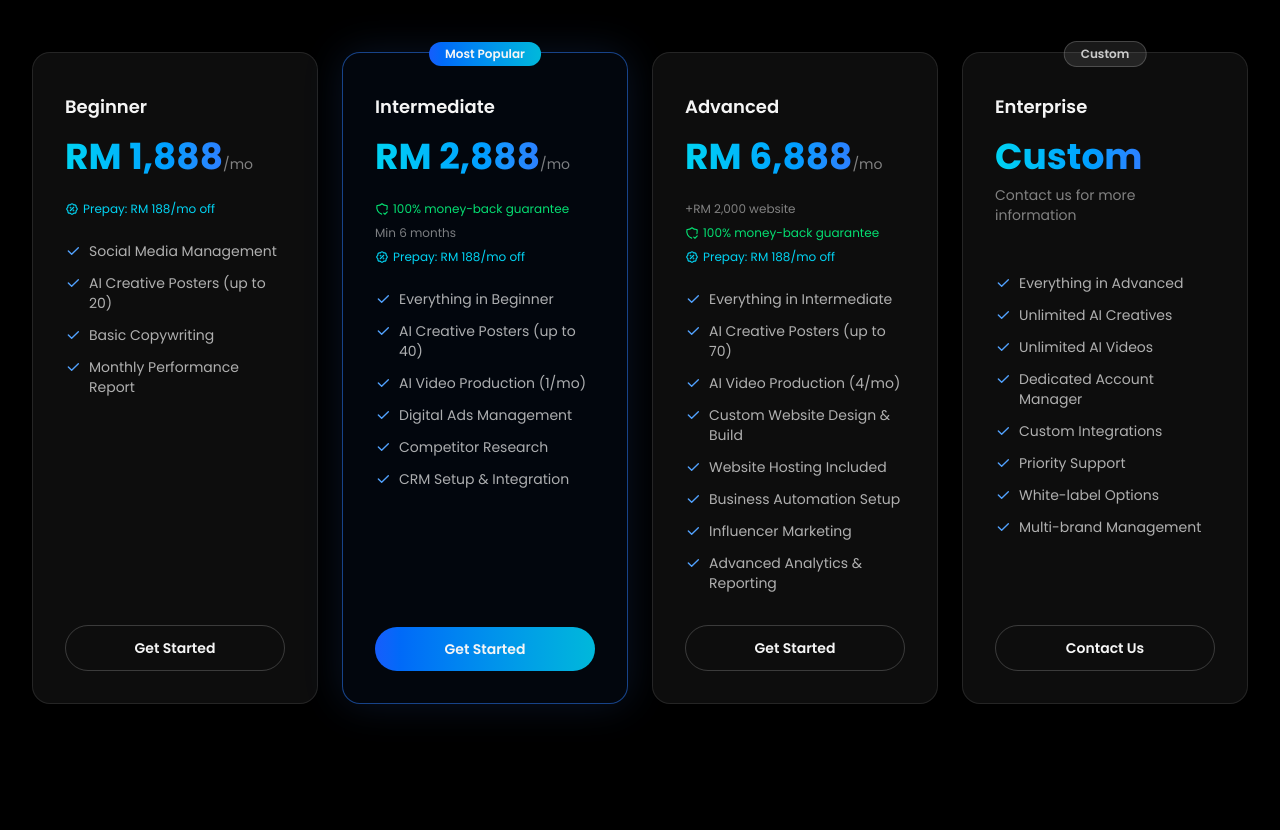
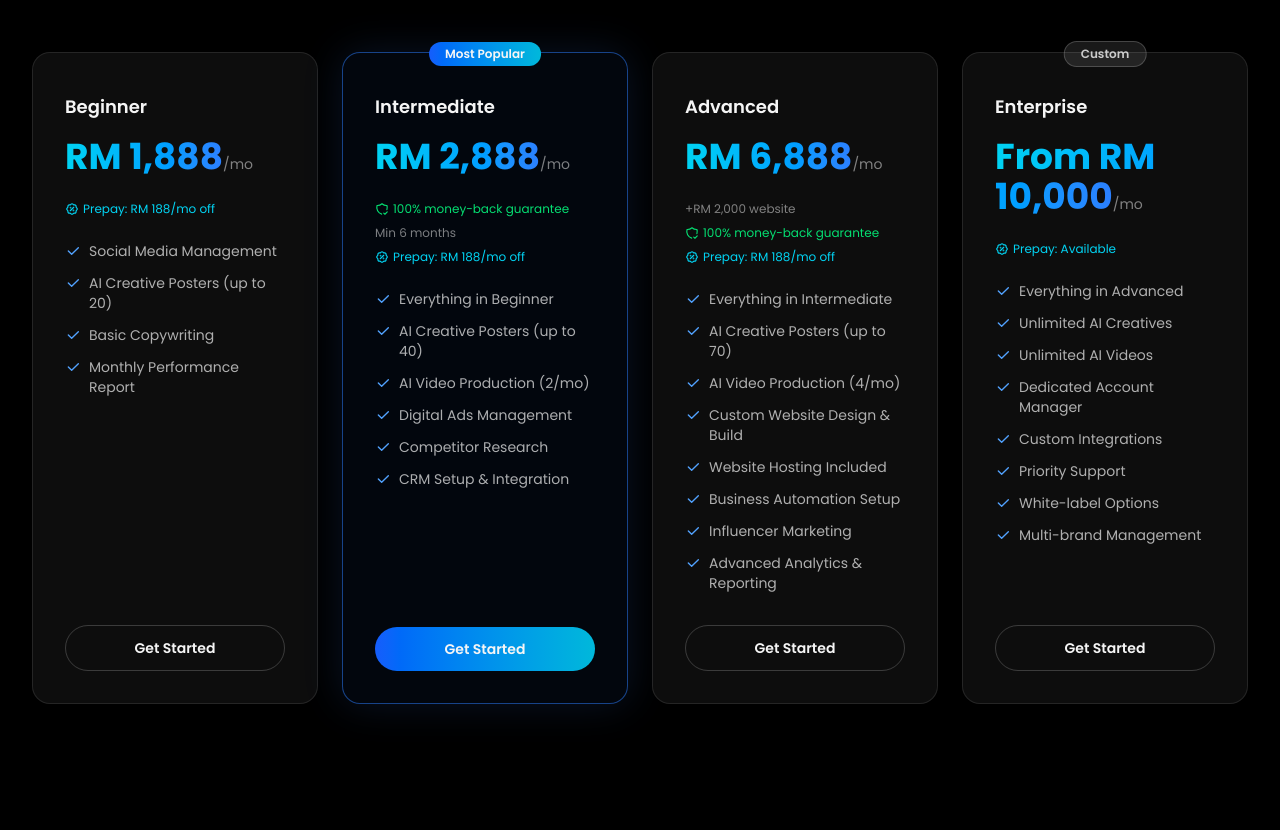
Before and after one commit to NotJohn04/Agenz-Website, a Next.js app: page /pricing in a window 1280 px wide. Shown: the part 620-1450 px from the top of the page. Built offline with nearby package versions, Linux system fonts and the light colour scheme.

Commit message:
Revert "pricing change"
This reverts commit 7562aae687db9a67079ce84f9c79bbab0bdd5be7.

```diff
--- a/components/Pricing.tsx
+++ b/components/Pricing.tsx
@@ -51,7 +51,7 @@ const tiers = [
     features: [
       "Everything in Beginner",
       "AI Creative Posters (up to 40)",
-      "AI Video Production (1/mo)",
+      "AI Video Production (2/mo)",
       "Digital Ads Management",
       "Competitor Research",
       "CRM Setup & Integration",
@@ -81,13 +81,13 @@ const tiers = [
   },
   {
     name: "Enterprise",
-    price: "Custom",
-    period: "",
+    price: "From RM 10,000",
+    period: "/mo",
     badge: "Custom",
     oneTime: null,
     guarantee: false,
     contract: null,
-    discount: null,
+    discount: "Available",
     features: [
       "Everything in Advanced",
       "Unlimited AI Creatives",
@@ -99,7 +99,6 @@ const tiers = [
       "Multi-brand Management",
     ],
     highlighted: false,
-    customCta: "Contact Us",
   },
 ];
 
@@ -254,11 +253,6 @@ export function Pricing({ onOpenLeadForm }: PricingProps) {
                     {tier.price}
                   </span>
                   <span className="text-white/50 text-sm">{tier.period}</span>
-                  {tier.price === "Custom" && (
-                    <p className="text-sm text-white/50 mt-2">
-                      Contact us for more information
-                    </p>
-                  )}
                 </div>
 
                 {/* Meta Info */}
@@ -307,7 +301,7 @@ export function Pricing({ onOpenLeadForm }: PricingProps) {
                       : "border border-white/20 text-white hover:bg-white/10 hover:border-white/30"
                   }`}
                 >
-                  {"customCta" in tier && tier.customCta ? tier.customCta : "Get Started"}
+                  Get Started
                 </button>
               </motion.div>
             ))}
```
